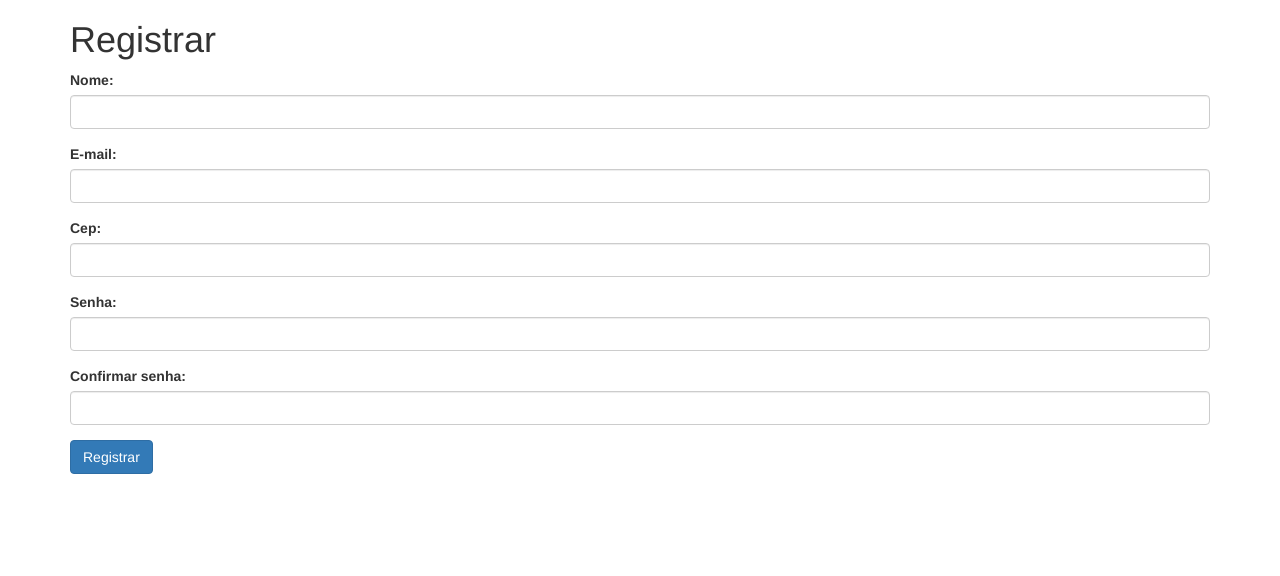
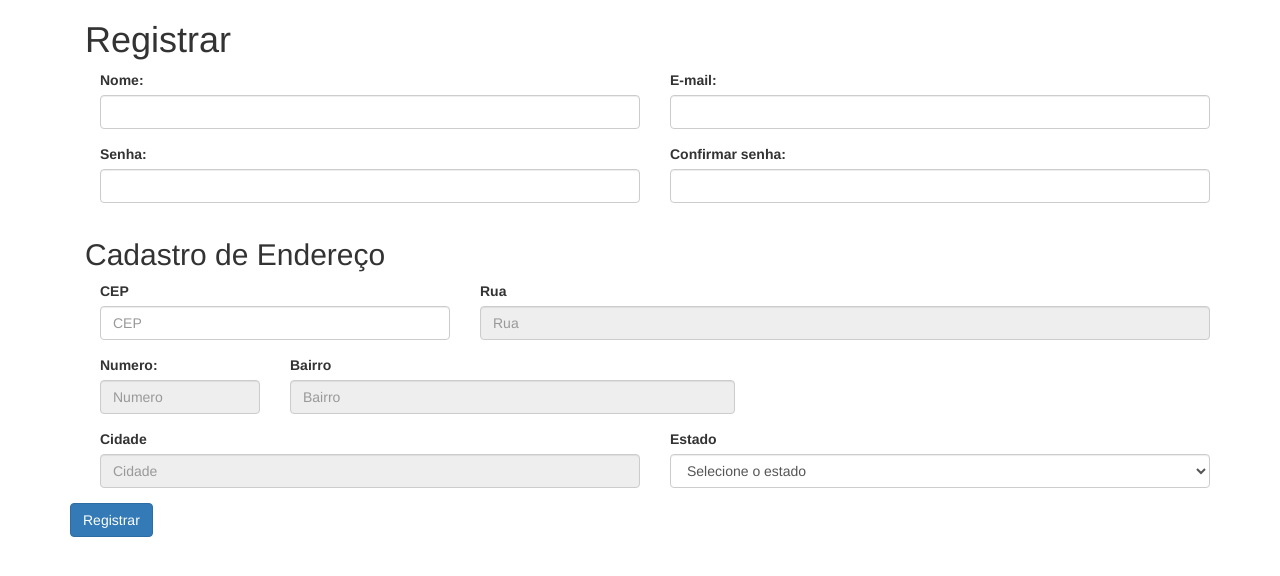
Before and after one commit to GabrielFranca21/projeto_ti2, a Flask app: page /register in a window 1280 px wide. Shown: the top 576 px of the page. Run offline with Flask 3, Linux system fonts and the light colour scheme; some libraries are stand-ins or nearby versions.

Commit message:
tentando rodas

```diff
--- a/app.py
+++ b/app.py
@@ -17,7 +17,14 @@ class User(db.Model):
     name = db.Column(db.String(100))
     email = db.Column(db.String(100), unique=True)
     password = db.Column(db.String(100))
+
     cep = db.Column(db.String(9))
+    rua = db.Column(db.String(100))
+    bairro = db.Column(db.String(100))
+    cidade = db.Column(db.String(100))
+    estado = db.Column(db.String(100))
+    complemento = db.Column(db.String(15))
+
 # Rotas para as páginas
 @app.route('/')
 def index():
@@ -31,22 +38,27 @@ def register():
         email = request.form['email']
         password = request.form['password']
         confirm_password = request.form['confirm_password']
-        cep = request.form['cep_input']
-        if not valida_cep():
-            flash('Cep invalido!')
-            return render_template('register.html',cep=cep)
-        else:
-            if password != confirm_password:
-                return render_template('register.html', error='As senhas não coincidem.')
+        if password != confirm_password:
+            new_user = User(name=name, email=email, password=hashed_password,cep=cep,rua=rua,bairro=bairro,cidade=cidade,estado=estado,complemento=complemento)
 
             hashed_password = generate_password_hash(password, method='sha256')
+            return render_template('register.html', error='As senhas não coincidem.')
 
-            new_user = User(name=name, email=email, password=hashed_password)
+        cep = request.form['cep']
+        rua = request.form['rua']
+        complemento = request.form['complemento']
+        estado = request.form['estado']
+        cidade = request.form['cidade']
+        bairro = request.form['bairro']
 
-            db.session.add(new_user)
-            db.session.commit()
 
-            return redirect(url_for('login'))
+
+
+        new_user = User(name=name, email=email, password=hashed_password,cep=cep,rua=rua,bairro=bairro,cidade=cidade,estado=estado,complemento=complemento)
+        db.session.add(new_user)
+        db.session.commit()
+
+        return redirect(url_for('/login'))
 
     return render_template('register.html')
 
@@ -79,25 +91,11 @@ def dashboard():
     # Lógica para exibir o painel de controle
     return render_template('dashboard.html', user=user)
 
-def valida_cep():
-    user.cep = request.form['cep']
-    request = requests.get('https://viacep.com.br/ws/{}/json/'.format(cep_fornecido))
 
+def recupera_cep(cep):
+    request = requests.get('https://viacep.com.br/ws/{}/json/'.format(cep))
     address_data = request.json()
-    if 'error' not in address_data:
-        cep = address_data['cep'] = request.form['cep']
-        logradouro = address_data['logradouro'] = request.form['rua']
-        bairro = address_data['bairro'] = request.form['bairro']
-        cidade = address_data['localidade'] = request.form['cidade']
-        estado = address_data['estado'] = request.form['estado']
-        uf = address_data['uf'] = request.form['uf']
-        cursor = db.cursor()
-        cursor.execute("INSERT INTO carros (cep, rua, bairro, cidade, estado,uf) VALUES (%s, %s, %s, %s, %s,%s)", (cep, logradouro, bairro, cidade, estado,uf))
-        db.commit()
 
-    else:
-        flash('CEP inválido.')
-        re
 
 if __name__ == '__main__':
     app.run(debug=True)
--- a/templates/register.html
+++ b/templates/register.html
@@ -2,29 +2,97 @@
 
 {% block content %}
   <div class="container">
+    <div class="container my-6">
       <h1>Registrar</h1>
       <form method="POST" action="/register">
-      <div class="form-group">
+        <div class="form-row">
+            <div class="form-group col-md-6">
               <label for="name">Nome:</label>
               <input type="text" class="form-control" id="name" name="name">
             </div>
-      <div class="form-group">
+
+            <div class="form-group col-md-6">
               <label for="email">E-mail:</label>
               <input type="email" class="form-control" id="email" name="email">
             </div>
-      <div class="form-group">
-        <label for="cep">Cep:</label>
-        <input type="text" class="form-control" id="cep" name="cep">
+
           </div>
-      <div class="form-group">
+
+          <div class="form-row">
+            <div class="form-group col-md-6">
               <label for="password">Senha:</label>
               <input type="password" class="form-control" id="password" name="password">
             </div>
-      <div class="form-group">
+            <div class="form-group col-md-6">
               <label for="confirm_password">Confirmar senha:</label>
               <input type="password" class="form-control" id="confirm_password" name="confirm_password">
+            </div>
+          </div>
+        </div>
+        <div class="container my-6">
+          <h2>Cadastro de Endereço</h2>
+            <div class="form-row">
+              <div class="form-group col-md-4">
+                <label for="cep">CEP</label>
+                <input type="text" class="form-control" id="cep" name="cep" placeholder="CEP">
+              </div>
+              <div class="form-group col-md-8">
+                <label for="rua">Rua</label>
+                <input type="text" class="form-control" id="rua" name="rua" placeholder="Rua" readonly>
+              </div>
+            </div>
+            <div class="form-group col-md-2">
+              <label for="numero">Numero:</label>
+              <input type="text" class="form-control" id="numero" name="numero" placeholder="Numero" readonly>
+            </div>
+            <div class="form-row">
+              <div class="form-group col-md-5">
+                <label for="bairro">Bairro</label>
+                <input type="text" class="form-control" id="bairro" name="bairro" placeholder="Bairro" readonly>
+              </div>
+            </div>
+            <div class="form-row">
+              <div class="form-group col-md-6">
+                <label for="cidade">Cidade</label>
+                <input type="text" class="form-control" id="cidade" name="cidade" placeholder="Cidade" readonly>
+              </div>
+              <div class="form-group col-md-6">
+                  <label for="estado">Estado</label>
+                  <select class="form-control" id="estado" name="estado"  required>
+                    <option value="" selected disabled>Selecione o estado</option>
+                    <option value="AC">Acre</option>
+                    <option value="AL">Alagoas</option>
+                    <option value="AP">Amapá</option>
+                    <option value="AM">Amazonas</option>
+                    <option value="BA">Bahia</option>
+                    <option value="CE">Ceará</option>
+                    <option value="DF">Distrito Federal</option>
+                    <option value="ES">Espírito Santo</option>
+                    <option value="GO">Goiás</option>
+                    <option value="MA">Maranhão</option>
+                    <option value="MT">Mato Grosso</option>
+                    <option value="MS">Mato Grosso do Sul</option>
+                    <option value="MG">Minas Gerais</option>
+                    <option value="PA">Pará</option>
+                    <option value="PB">Paraíba</option>
+                    <option value="PR">Paraná</option>
+                    <option value="PE">Pernambuco</option>
+                    <option value="PI">Piauí</option>
+                    <option value="RJ">Rio de Janeiro</option>
+                    <option value="RN">Rio Grande do Norte</option>
+                    <option value="RS">Rio Grande do Sul</option>
+                    <option value="RO">Rondônia</option>
+                    <option value="RR">Roraima</option>
+                    <option value="SC">Santa Catarina</option>
+                    <option value="SP">São Paulo</option>
+                    <option value="SE">Sergipe</option>
+                    <option value="TO">Tocantins</option>
+                  </select>
+              </div>
+            </div>
         </div>
         <button type="submit" class="btn btn-primary">Registrar</button>
       </form>
     </div>
+  </div>
 {% endblock %}
```
Lines whose indentation alone changed are shown as unchanged.
